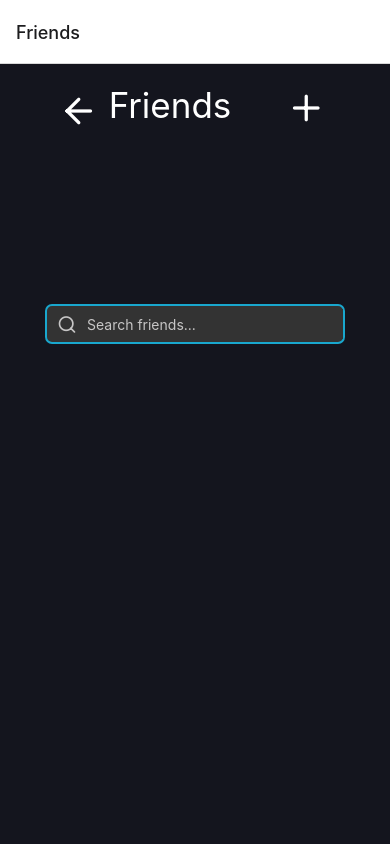
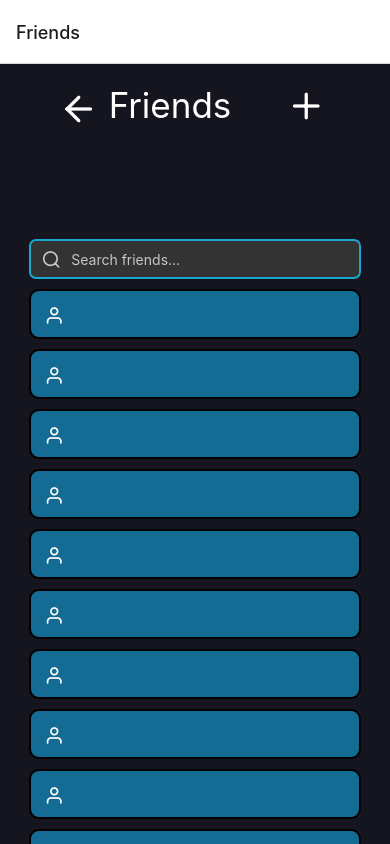
Before and after one commit to Purdue-ACM-SIGAPP/mixtape-frontend, a React Native app in the folder mixtape-rn-app-v0/: screen /Friends in a window 390 px wide. Built offline with nearby package versions, Linux system fonts and the light colour scheme.

Commit message:
search bar and friends page

```diff
--- a/mixtape-rn-app-v0/navigation/main-stack/Friends.js
+++ b/mixtape-rn-app-v0/navigation/main-stack/Friends.js
@@ -1,5 +1,5 @@
 import * as React from 'react';
-import {View, Text, StyleSheet, TextInput} from 'react-native'
+import {View, Text, StyleSheet, TextInput, ScrollView, ImageBackground} from 'react-native'
 import Icon from "react-native-vector-icons/Feather";
 import SearchBar from 'react-native-elements/dist/searchbar/SearchBar-ios';
 
@@ -29,12 +29,48 @@ export default function Friends() {
                 <Icon name="search" size={20} color="#C7C6C6" style={styles.smallIcon} />
                 <TextInput
                     placeholder="Search friends..."
+                    placeholderTextColor="#C7C6C6"
                     value={search}
                     onChangeText={(text) => setSearch(text)}
                     style={styles.textInput}
-                    maxLength={10}
                 />
             </View>
+
+            <ScrollView style={styles.scroll}>
+                <View style={styles.rectangularBox}>
+                    <Icon name="user" size={20} color="#C7C6C6" style={[styles.smallIcon, { color: 'white', paddingTop: 10,}]} />
+                </View>
+                <View style={styles.rectangularBox}>
+                    <Icon name="user" size={20} color="#C7C6C6" style={[styles.smallIcon, { color: 'white', paddingTop: 10,}]} />
+                </View>
+                <View style={styles.rectangularBox}>
+                    <Icon name="user" size={20} color="#C7C6C6" style={[styles.smallIcon, { color: 'white', paddingTop: 10,}]} />
+                </View>
+                <View style={styles.rectangularBox}>
+                    <Icon name="user" size={20} color="#C7C6C6" style={[styles.smallIcon, { color: 'white', paddingTop: 10,}]} />
+                </View>
+                <View style={styles.rectangularBox}>
+                    <Icon name="user" size={20} color="#C7C6C6" style={[styles.smallIcon, { color: 'white', paddingTop: 10,}]} />
+                </View>
+                <View style={styles.rectangularBox}>
+                    <Icon name="user" size={20} color="#C7C6C6" style={[styles.smallIcon, { color: 'white', paddingTop: 10,}]} />
+                </View>
+                <View style={styles.rectangularBox}>
+                    <Icon name="user" size={20} color="#C7C6C6" style={[styles.smallIcon, { color: 'white', paddingTop: 10,}]} />
+                </View>
+                <View style={styles.rectangularBox}>
+                    <Icon name="user" size={20} color="#C7C6C6" style={[styles.smallIcon, { color: 'white', paddingTop: 10,}]} />
+                </View>
+                <View style={styles.rectangularBox}>
+                    <Icon name="user" size={20} color="#C7C6C6" style={[styles.smallIcon, { color: 'white', paddingTop: 10,}]} />
+                </View>
+                <View style={styles.rectangularBox}>
+                    <Icon name="user" size={20} color="#C7C6C6" style={[styles.smallIcon, { color: 'white', paddingTop: 10,}]} />
+                </View>
+                <View style={styles.rectangularBox}>
+                    <Icon name="user" size={20} color="#C7C6C6" style={[styles.smallIcon, { color: 'white', paddingTop: 10,}]} />
+                </View>
+            </ScrollView>
         </View>
     )
 }
@@ -44,7 +80,7 @@ const styles = StyleSheet.create({
     icon: {
       marginRight: 10,
       paddingLeft: 5,
-      marginTop: 5,
+      marginTop: 3,
     },
     smallIcon: {
         marginLeft: 10,
@@ -80,12 +116,29 @@ const styles = StyleSheet.create({
         alignItems: "center",
         backgroundColor: "#333333",
         height: 40,
-        width: 300,
+        width: '85%',
         marginTop: 10,
         marginBottom: 10,
+        maxWidth: 500,
         borderColor: "#19A7CE",
         borderWidth: 2.5,
         borderRadius: 7,
-        marginBottom: 500,
-    }
+        //marginBottom: 475,
+    },
+    scroll: {
+        width: '85%',
+        maxWidth: 500,
+        height: 400,
+    },
+    rectangularBox: {
+        width: '100%',
+        height: 50,
+        backgroundColor: '#146C94',
+        borderWidth: 2,
+        //justifyContent: 'center',
+        //alignItems: 'center',
+        borderRadius: 10,
+        padding: 3,
+        marginBottom: 10,
+    },
   });
```
